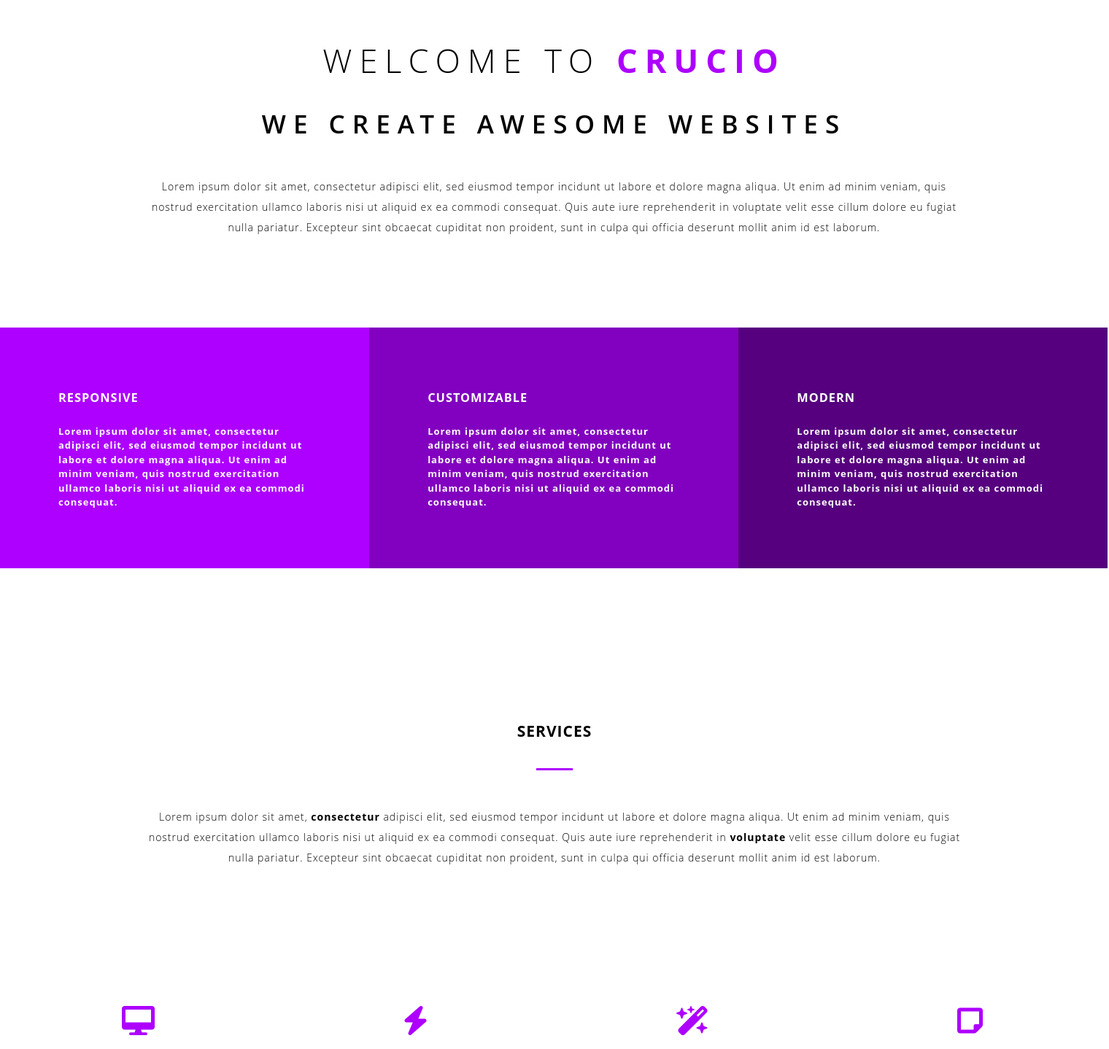
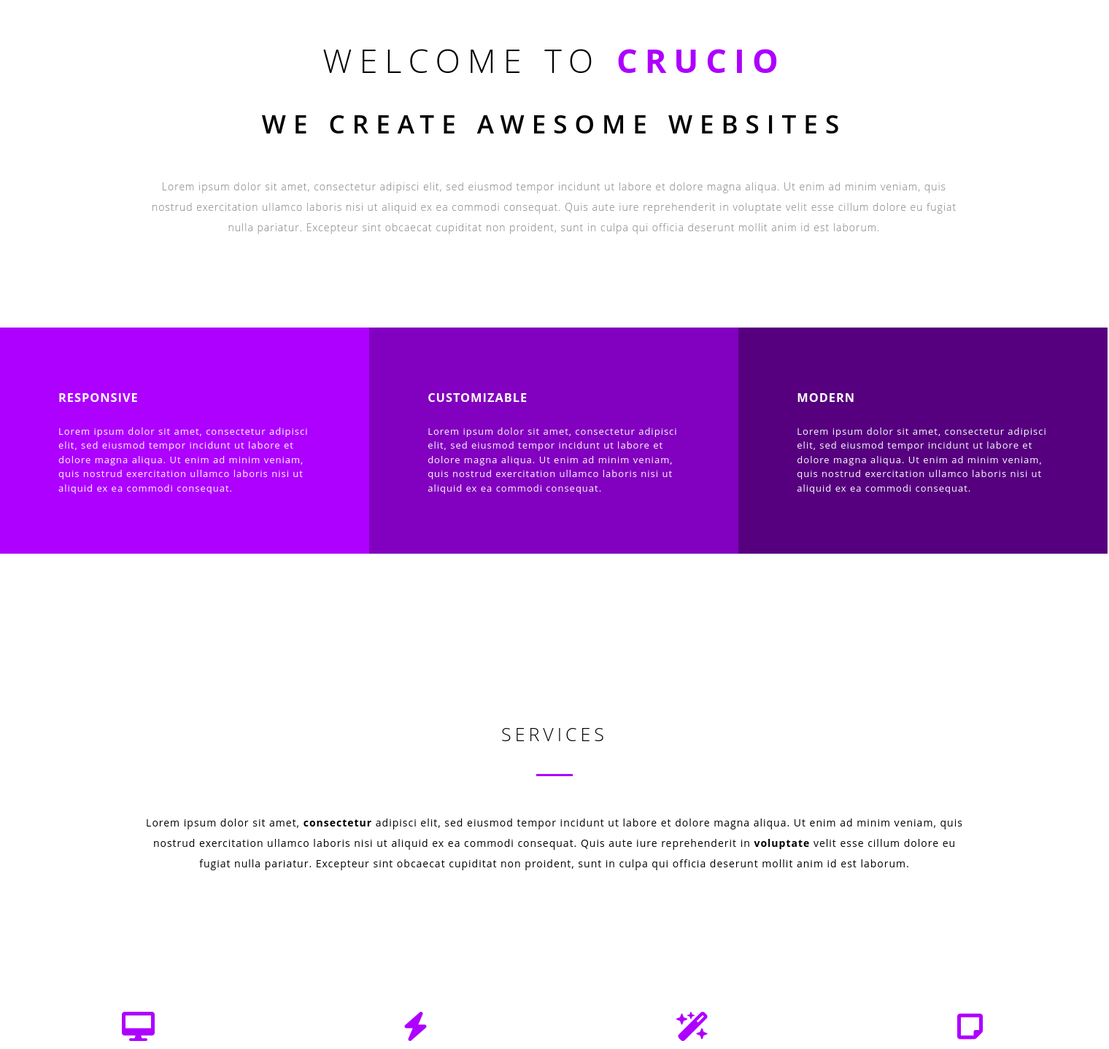
Before and after one commit to dungntth2009038/2NF-Crucio, a PHP site: page / in a window 1520 px wide. Shown: the part 889-2327 px from the top of the page at 73% size. Run offline with PHP 8.4, Linux system fonts and the light colour scheme.

Commit message:
update day 4

```diff
--- a/crucio/index.html
+++ b/crucio/index.html
@@ -31,13 +31,13 @@
                 <a href="index.html"><img style="width:100px; margin-left: 60px; margin-top: 18px; margin-bottom: 20px"
                                           src="https://demo.riccardoborchi.it/crucio/HTML/assets/img/logo_white.png"
                                           alt=""></a>
-                <ul style="height: 86px;">
-                    <li><a href="" style="color: #C64CFF">HOME</a></li>
-                    <li><a href="">ABOUT</a></li>
-                    <li><a href="">SERVICES</a></li>
-                    <li><a href="">TEAM</a></li>
-                    <li><a href="">PORTFOLIO</a></li>
-                    <li><a href="">CONTACT</a></li>
+                <ul class="nav-active" style="height: 86px;">
+                    <li class="active"><a href="#top" style="color: #C64CFF">HOME</a></li>
+                    <li><a href="#about">ABOUT</a></li>
+                    <li><a href="#services">SERVICES</a></li>
+                    <li><a href="#team">TEAM</a></li>
+                    <li><a href="#portfolio">PORTFOLIO</a></li>
+                    <li><a href="#contact">CONTACT</a></li>
                 </ul>
             </div>
         </div>
@@ -45,7 +45,8 @@
     </nav>
 </header>
 <div class="navigation">
-
+    <div id="header">
+        <div id="header-canvas">
             <div class="text-center" style="width: 1519px ; height: 600px; padding-top: 50px">
                 <h1 class="text-h1">CRUCIO</h1>
                 <hr>
@@ -55,14 +56,16 @@
                 <a href="#about" class="scroll-down"></a>
             </div>
         </div>
+    </div>
+</div>
 <!-- about -->
-<div id="about" class="section padding-top padding-bottom" style="width: 1519px ; height: 700px">
+<div class="section padding-top padding-bottom" style="width: 1519px ; height: 700px">
 </div>
-<div class="container" style="width: 1519px ; height: 400px">
+<div id="about" class="container" style="width: 1519px ; height: 400px">
     <div class="text-second" style="margin-top: -10%">
         <h2 style="margin-top: 180px">WELCOME TO <strong class="color">CRUCIO</strong></h2>
         <h3>WE CREATE AWESOME WEBSITES</h3>
-        <p style="padding: 0 200px; margin-top: 50px">
+        <p style="padding: 0 200px; margin-top: 50px;color: #777777;">
             Lorem ipsum dolor sit amet, consectetur adipisci elit, sed eiusmod tempor incidunt ut labore et dolore
             magna aliqua. Ut enim ad minim veniam, quis nostrud
             exercitation ullamco laboris nisi ut aliquid ex ea commodi consequat. Quis aute iure reprehenderit in
@@ -93,11 +96,11 @@
 <div id="services" class="section services padding-top padding-bottom">
     <div class="container">
         <div class="section-heading">
-            <h2 style="margin-top: 35%">SERVICES</h2>
+            <h2 style="margin-top: 35%; font-weight: 200">SERVICES</h2>
             <hr>
         </div>
         <div class="section-content">
-            <p style="padding: 0 200px">Lorem ipsum dolor sit amet,
+            <p style="padding: 0 200px; font-weight: normal">Lorem ipsum dolor sit amet,
                 <strong>consectetur</strong>
                 adipisci elit, sed eiusmod tempor incidunt ut labore et dolore magna aliqua. Ut enim ad minim veniam,
                 quis nostrud exercitation ullamco laboris nisi ut aliquid ex ea commodi consequat. Quis aute iure
@@ -216,9 +219,9 @@
         </div>
     </div>
 </div>
-<div>
+<div id="portfolio">
     <div class="our-portfolio" style="margin-top: 13%; text-align: center">
-        <h2>OUR PORTFOLIO</h2>
+        <h2 style="font-size: 30px;color: #111111; font-weight: 100">OUR PORTFOLIO</h2>
         <hr>
     </div>
     <div class="filters-group">
@@ -290,13 +293,15 @@
     <div>
         <div id="Paris" class="tabcontent">
             <div class="insotope-img-1">
-                <img style="cursor: pointer"
+                <img style="cursor: pointer "
                      src="https://demo.riccardoborchi.it/crucio/HTML/assets/img/portfolio/work1.jpg"
                      alt="abc">
+
                 <div class="image-overlay">
                     <a href="https://demo.riccardoborchi.it/crucio/HTML/assets/img/portfolio/work1.jpg"
                        class="media-popup"
                        title="Project #1">
+
                         <!--                            <div class="work-item-info">-->
                         <!--                                <h3>Project #1</h3>-->
                         <!--                                <p>Project Description</p>-->
@@ -361,24 +366,24 @@
 </div>
 
 
-<div class="section newsletter">
+<div class="section newsletter" style="margin-top: 100px;">
     <div class="section-content">
         <div class="container">
             <div>
-                <h3 style="font-size: 24px">Subscribe To Our Newsletter</h3>
+                <h3 style="font-size: 24px; font-weight: 100">Subscribe To Our Newsletter</h3>
             </div>
             <div>
                 <input type="text" placeholder="Enter your email..."
-                       style="width: 800px; margin-top: 50px; text-align: center; border: 100px; border-bottom: 1px solid">
+                       style="width: 800px; margin-top: 50px; text-align: center; border: 100px; border-bottom: 1px solid; padding: 15px 20px;   ">
                 <br>
                 <button type="submit" style="margin-top: 50px" class="subcribe">Subscribe</button>
             </div>
         </div>
     </div>
 </div>
-<div class="section-dark">
+<div class="section-dark1">
     <div class="">
-        <h3>WANT TO DISCUSS YOUR NEW PROJECT?</h3>
+        <h3 style="text-align: center;color: #FFF;line-height: 1.5; font-size: 24px; font-weight: 100; letter-spacing: 1px">WANT TO DISCUSS YOUR NEW PROJECT?</h3>
         <div style="margin-top: 40px">
             <a href="" class="contact" style="text-align: center">CONTACT US</a>
         </div>
@@ -386,7 +391,7 @@
 </div>
 <div id="testimonials" style="background-color: black;height: 423px;">
     <div class="testimonial">
-        <h2 style="color: #FFF;">TESTIMONIALS</h2>
+        <h2 style="color: #FFF; letter-spacing: 5px; font-weight: 500">TESTIMONIALS</h2>
         <hr style="background-color: #fff">
     </div>
     <div class="container">
@@ -484,7 +489,7 @@
 <!-- CONTACT -->
 <div id="contact">
     <div class="section-heading">
-        <h2>CONTACT</h2>
+        <h2 style="font-weight: 100; letter-spacing: 5px;">CONTACT</h2>
         <hr>
     </div>
     <div class="section-content">
@@ -514,19 +519,52 @@
         <div class="contact-form" style="text-align: center">
             <div class="alert">
                 <form id="contact-form" action="#" method="post">
-                    <div>
-                        <input type="text" placeholder="Name*">
-                        <input type="text" placeholder="Email*">
+                    <div class="text-name">
+                        <input class="name" type="text" placeholder="Name*" required>
+                        <input class="text-email" type="email" placeholder="Email*" required>
+                    </div>
+                    <div style="margin-top: 250px">
+                        <input class="message" type="text" placeholder="Message*" required>
+                    </div>
+                    <div style="margin-left: 52%">
+                        <button class="subcribe" style="margin-top: 40px">SEND</button>
                     </div>
                 </form>
             </div>
         </div>
     </div>
 </div>
+<!-- SOCIAL -->
+<div class="section-social">
+    <div class="section-content" style="margin-top: 200px">
+        <div class="container">
+            <div class="text-center">
+                <img style="margin-top: 50px" src="https://demo.riccardoborchi.it/crucio/HTML/assets/img/logo_white.png"
+                     alt="">
+            </div>
+            <div class="text-center">
+                <a href=""><i class="fa-brands fa-facebook"></i></a>
+                <a href=""><i class="fa-brands fa-twitter"></i></a>
+                <a href=""><i class="fa-brands fa-google"></i></a>
+                <a href=""><i class="fa-brands fa-linkedin"></i></a>
+                <a href=""><i class="fa-brands fa-youtube"></i></i></a>
+                <a href=""><i class="fa-brands fa-instagram"></i></a>
+            </div>
+        </div>
+    </div>
+</div>
+<!-- FOOTER -->
+<footer id="footer" class="section">
+    <div class="section-content">
+        <div class="container">
+            <p class="copyright">© 2016. Crucio. All Rights Reserved.</p>
+        </div>
+    </div>
+</footer>
+<div class="back-to-top" style="display: block;">
+    <i onclick="topFunction()" id="myBtn" title="Go to top" class="fa-solid fa-caret-up"></i>
+</div>
+<script type="" src="main.js"></script>
 
-
-
-
-<script type="" src="main.js"></script>
 </body>
 </html>
--- a/crucio/main.js
+++ b/crucio/main.js
@@ -32,3 +32,25 @@ function showDivs(n) {
     }
     x[slideIndex-1].style.display = "block";
 }
+
+// nút ấn trở về trên cùng
+var mybutton = document.getElementById("myBtn");
+
+// When the user scrolls down 20px from the top of the document, show the button
+window.onscroll = function() {scrollFunction()};
+
+function scrollFunction() {
+    if (document.body.scrollTop > 20 || document.documentElement.scrollTop > 20) {
+        mybutton.style.display = "block";
+    } else {
+        mybutton.style.display = "none";
+    }
+}
+
+// When the user clicks on the button, scroll to the top of the document
+function topFunction() {
+    document.body.scrollTop = 0;
+    document.documentElement.scrollTop = 0;
+}
+
+// hiệu ứng animation
--- a/crucio/style.css
+++ b/crucio/style.css
@@ -249,6 +252,7 @@ b, strong {
     line-height: 1.5;
     padding-top: 20px;
     margin-bottom: 0;
+    font-weight: normal;
 }
 
 .icon1 {
@@ -327,6 +331,11 @@ h4 {
     margin-bottom: 50px;
     margin-top: 204px;
 }
+.section-heading h2 {
+    letter-spacing : 5px;
+    font-weight: 100;
+    font-size: 25px;
+}
 
 .img-1 {
     width: 33.3%;
```
Also changed, not shown: other parts of crucio/style.css (+66 -1 lines). Lines whose indentation alone changed are shown as unchanged.
